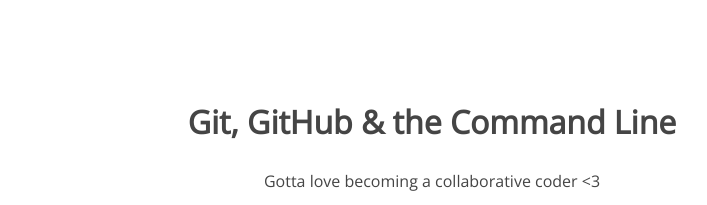
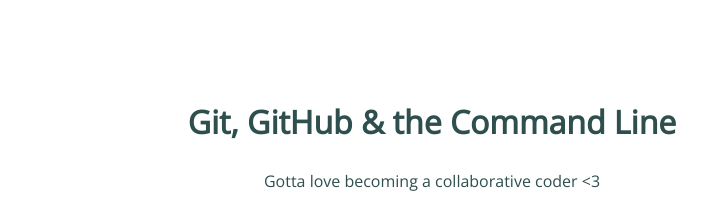
Before and after one commit to AnaBS984/105-project, a plain HTML site: page index.html in a window 1280 px wide. Shown: the top 205 px of the page, without its empty margins (208-915 px from the left). Drawn offline with nearby package versions, Linux system fonts and the light colour scheme.

Commit message:
changed color to h1

```diff
--- a/css/style.css
+++ b/css/style.css
@@ -5,7 +5,7 @@ section {
 section h1,
 section p {
 	text-align: center;
-	color: #454545;
+	color: #2f4f4f;
 }
 section h1 {
 	font: 32px 'Open Sans';
```
